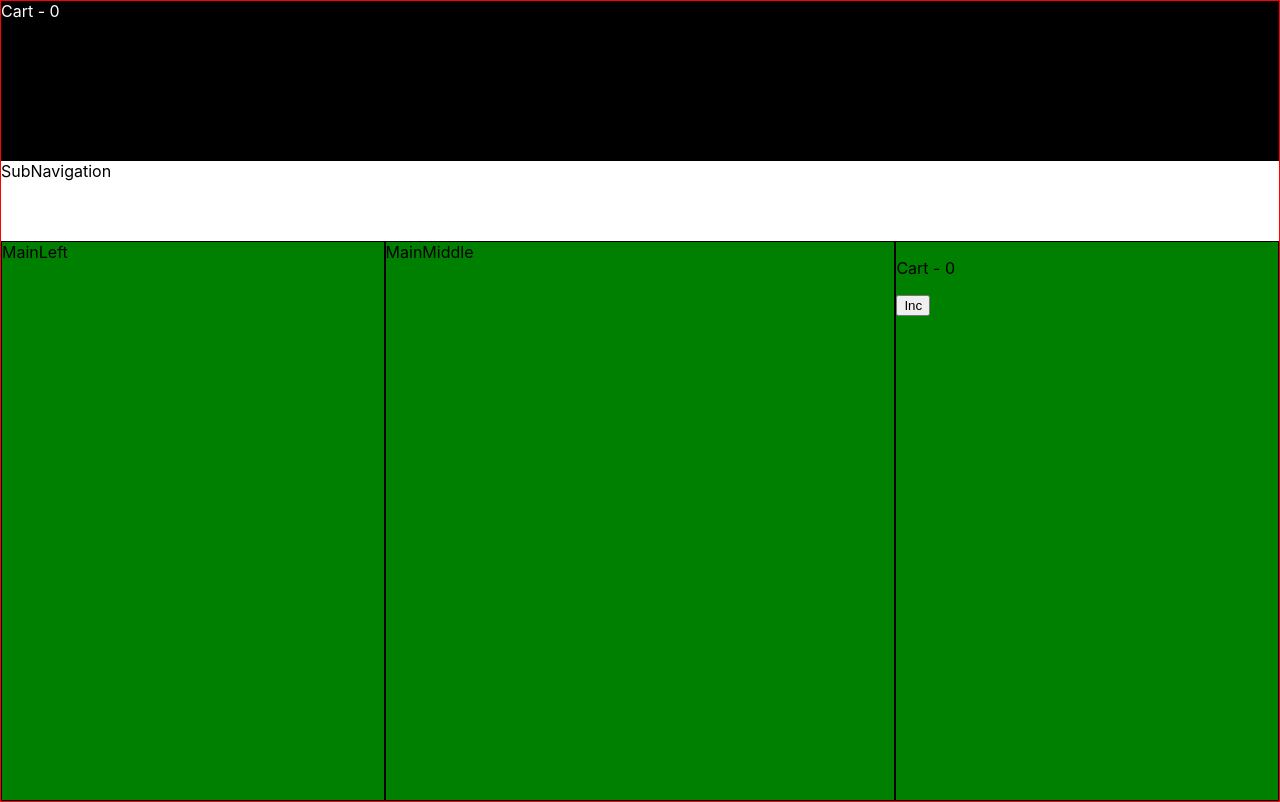
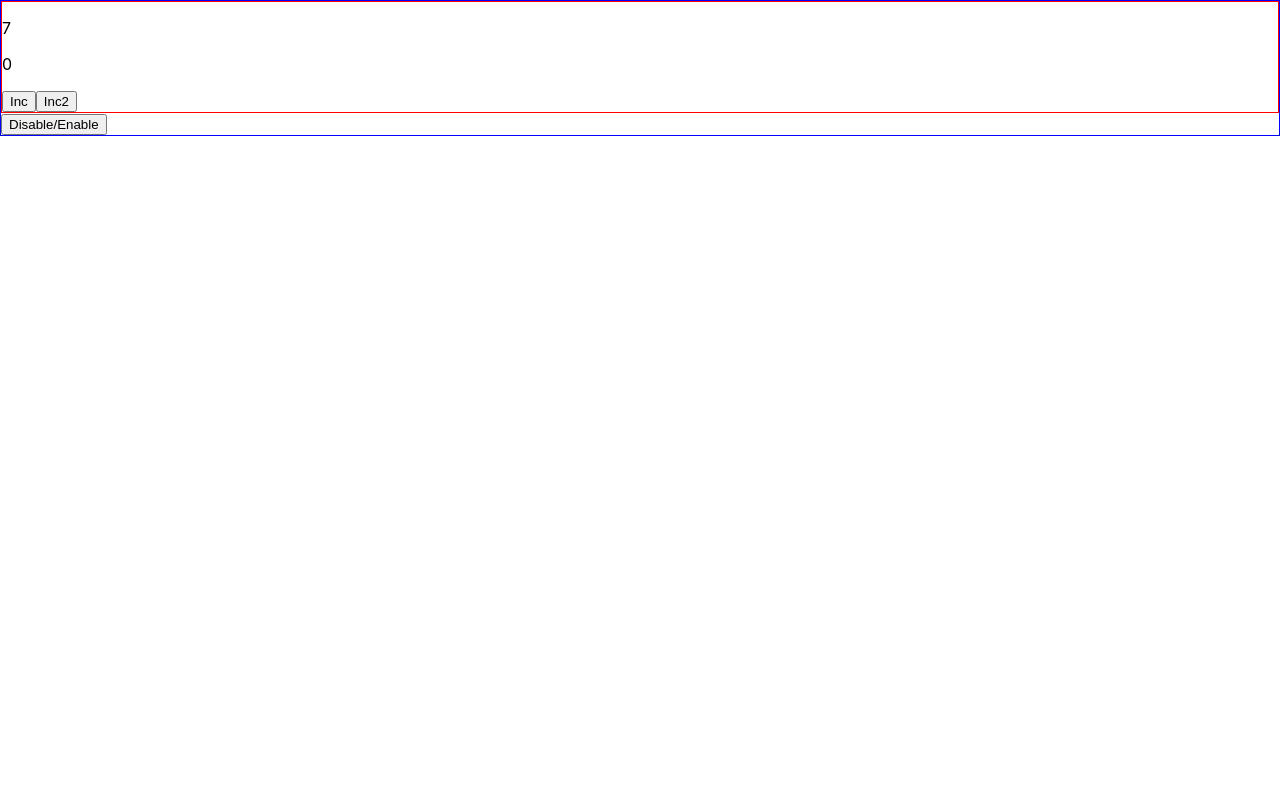
Before and after one commit to udurgesh6/punit, a React (Create React App) app: page / in a window 1280 px wide. Built offline with nearby package versions, Linux system fonts and the light colour scheme.

Commit message:
useEffect hook revision

```diff
--- a/src/App.js
+++ b/src/App.js
@@ -1,27 +1,16 @@
 import React, { useState } from "react";
-import MainComponent from "./AmazonCart/MainComponent";
-import Navigation from "./AmazonCart/Navigation";
-import SubNavigation from "./AmazonCart/SubNavigation";
-import cartLayer from "./AmazonCart/CartContext";
+import Child2 from "./Child2";
 
 const App = () => {
-  const [cart, setCart] = useState(0);
-  const incCart = () => {
-    setCart((cart) => cart + 1);
+  const [childDisable, setChildDisable] = useState(true);
+  const disableChild = () => {
+    setChildDisable((childDisable) => !childDisable);
   };
   return (
-    <cartLayer.Provider value={{ cart, incCart }}>
-      <div style={{ border: "1px solid red", height: "100vh" }}>
-        {/* Props Based */}
-        {/* <Navigation cart_name={cart} name="Durgesh" age="25" />
-      <SubNavigation />
-      <MainComponent cart_name={cart} inc_name={incCart} /> */}
-
-        <Navigation />
-        <SubNavigation />
-        <MainComponent />
-      </div>
-    </cartLayer.Provider>
+    <div style={{ border: "1px solid blue" }}>
+      {childDisable ? <Child2 /> : <div>No Child</div>}
+      <button onClick={disableChild}>Disable/Enable</button>
+    </div>
   );
 };
 
--- a/src/Child2.js
+++ b/src/Child2.js
@@ -1,9 +1,33 @@
-import React from 'react'
+import React, { useEffect, useState } from "react";
 
 const Child2 = () => {
+  const [timer, setTimer] = useState(0);
+  const [timer2, setTimer2] = useState(0);
+
+  useEffect(() => {
+    const currentId = setInterval(() => {
+      setTimer((timer) => timer + 1);
+      console.log("Still Running");
+    }, 1000);
+    return () => {
+      clearInterval(currentId);
+    };
+  }, []);
+
+  const incTimer = () => {
+    setTimer((timer) => timer + 1);
+  };
+  const incTimer2 = () => {
+    setTimer((timer2) => timer2 + 1);
+  };
   return (
-    <div>Child2</div>
-  )
-}
+    <div style={{ border: "1px solid red" }}>
+      <p>{timer}</p>
+      <p>{timer2}</p>
+      <button onClick={incTimer}>Inc</button>
+      <button onClick={incTimer2}>Inc2</button>
+    </div>
+  );
+};
 
-export default Child2
+export default Child2;
```
